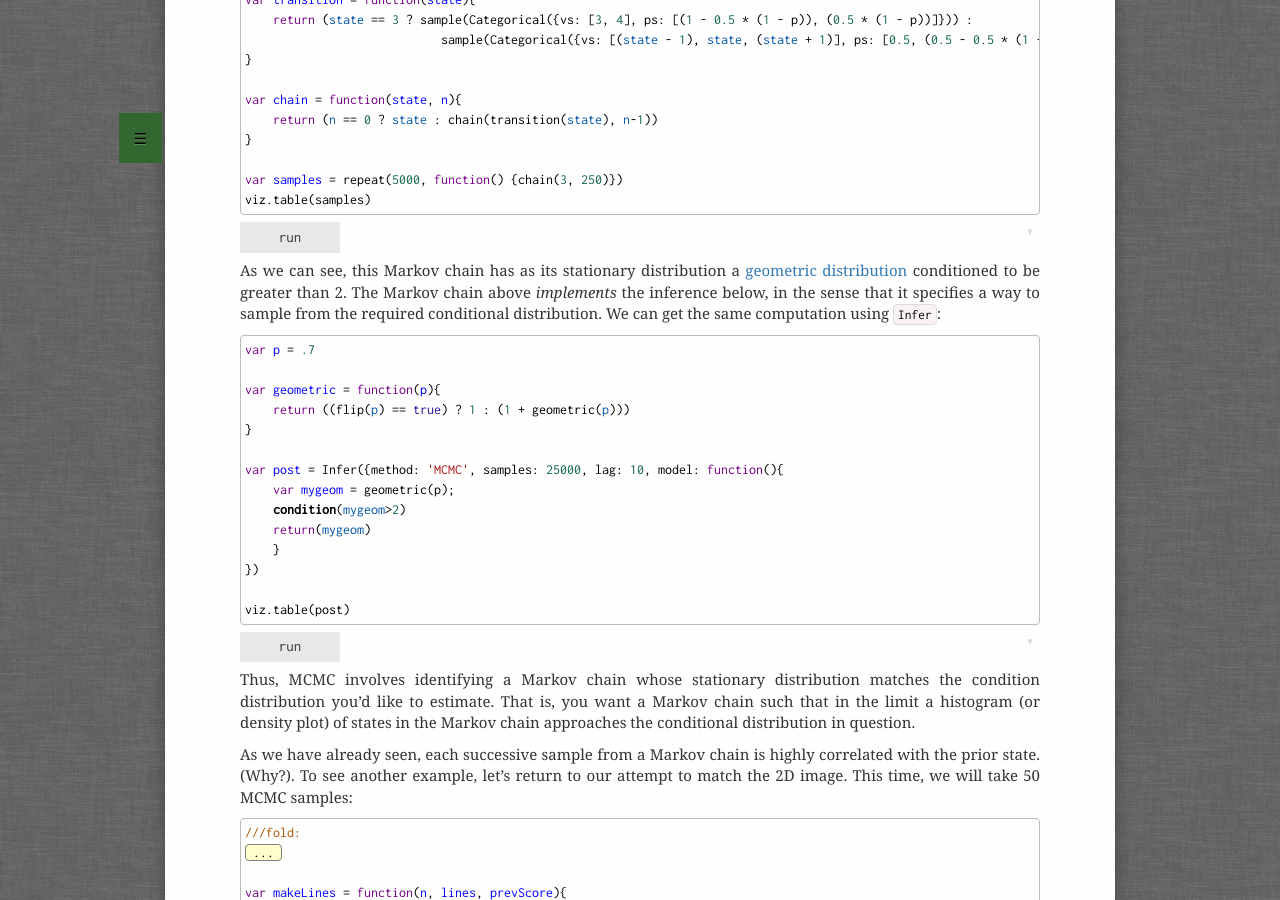
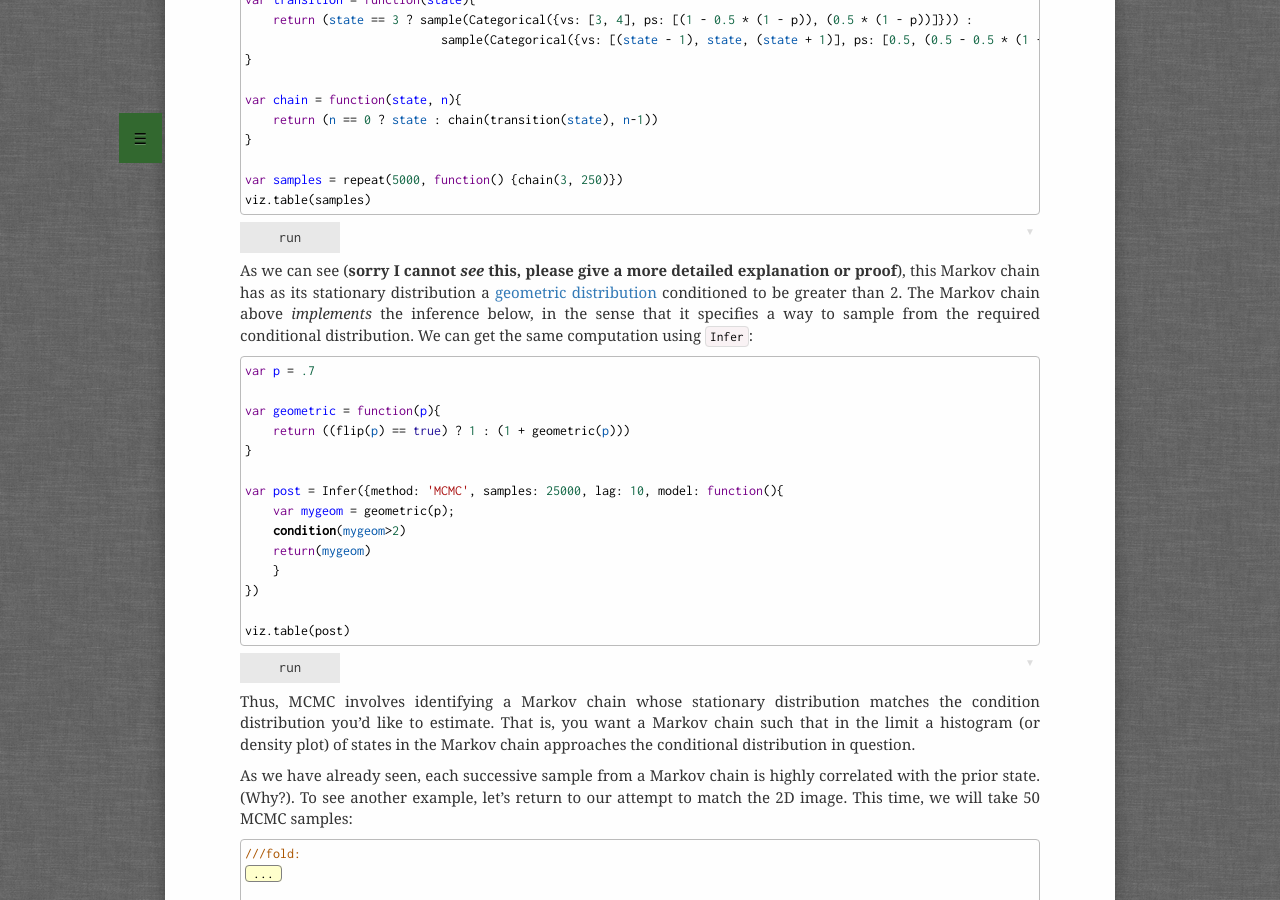
Before and after one commit to probmods/probmods2, a Jekyll site: the page built from chapters/inference-algorithms.md, in a window 1280 px wide and 900 px high, scrolled down 7641 px. Built offline with Jekyll 4.4.1, drawn with Linux system fonts in a browser that asks for light colours; a script that is not in the unit is left out.

```diff
--- a/chapters/inference-algorithms.md
+++ b/chapters/inference-algorithms.md
@@ -347,7 +347,7 @@
 viz.table(samples)
 ~~~~
 
-As we can see, this Markov chain has as its stationary distribution a [geometric distribution](https://en.wikipedia.org/wiki/Geometric_distribution) conditioned to be greater than 2. The Markov chain above *implements* the inference below, in the sense that it specifies a way to sample from the required conditional distribution.
+As we can see (**sorry I cannot *see* this, please give a more detailed explanation or proof**), this Markov chain has as its stationary distribution a [geometric distribution](https://en.wikipedia.org/wiki/Geometric_distribution) conditioned to be greater than 2. The Markov chain above *implements* the inference below, in the sense that it specifies a way to sample from the required conditional distribution.
 We can get the same computation using `Infer`:
 
 ~~~~
```
